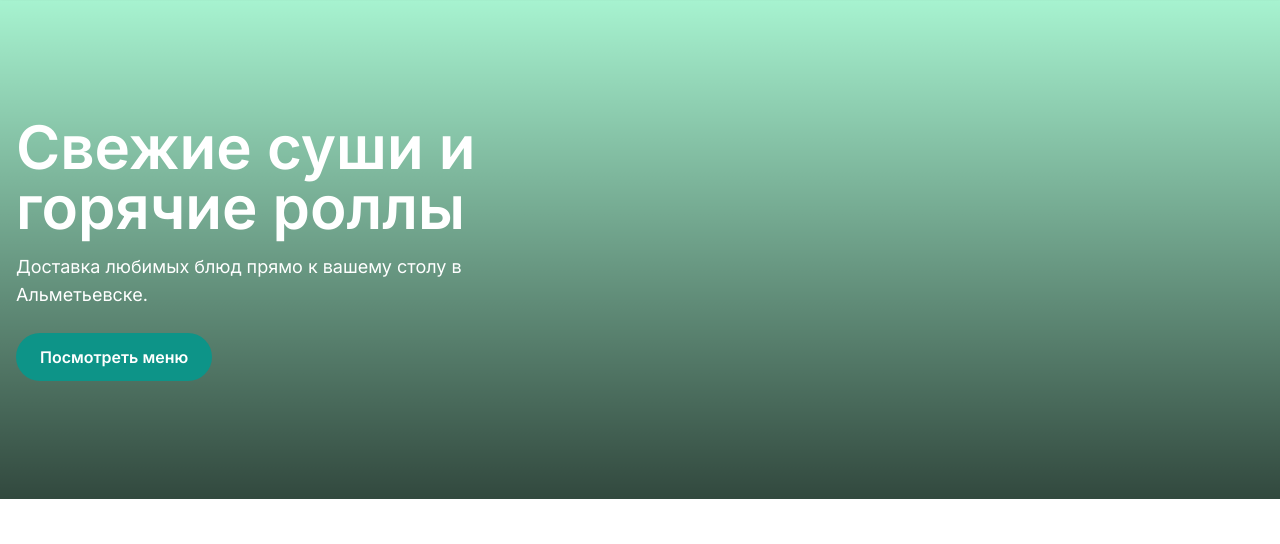
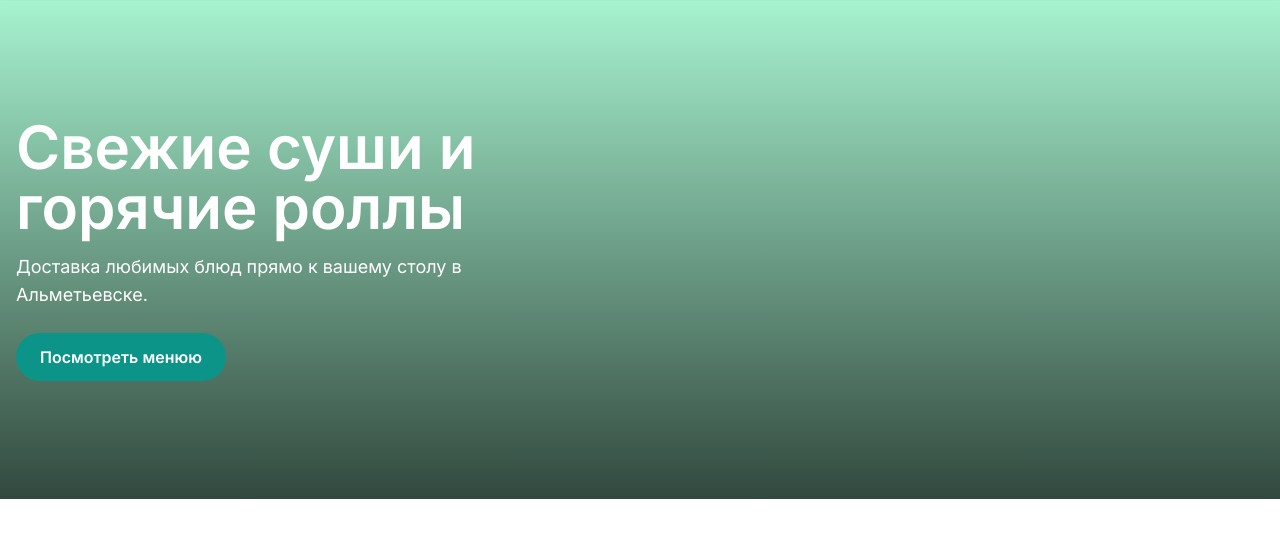
Before and after one commit to Yl1tochka/project_X, a Django app: page / in a window 1280 px wide. Shown: the part 57-601 px from the top of the page. Run offline with Django 5.2, Linux system fonts and the light colour scheme; some libraries are stand-ins or nearby versions.

Commit message:
testing commit2

```diff
--- a/yokogama/core/templates/index.html
+++ b/yokogama/core/templates/index.html
@@ -11,7 +11,7 @@
     <h1 class="text-4xl md:text-6xl font-bold max-w-2xl">Свежие суши и горячие роллы</h1>
     <p class="mt-4 text-lg max-w-xl">Доставка любимых блюд прямо к вашему столу в Альметьевске.</p>
     <a href="/menu/" class="mt-6 inline-block bg-emerald-600 text-white px-6 py-3 rounded-full font-semibold hover:bg-emerald-700 transition w-fit">
-      Посмотреть меню
+      Посмотреть менюю
     </a>
   </div>
 </div>
```
